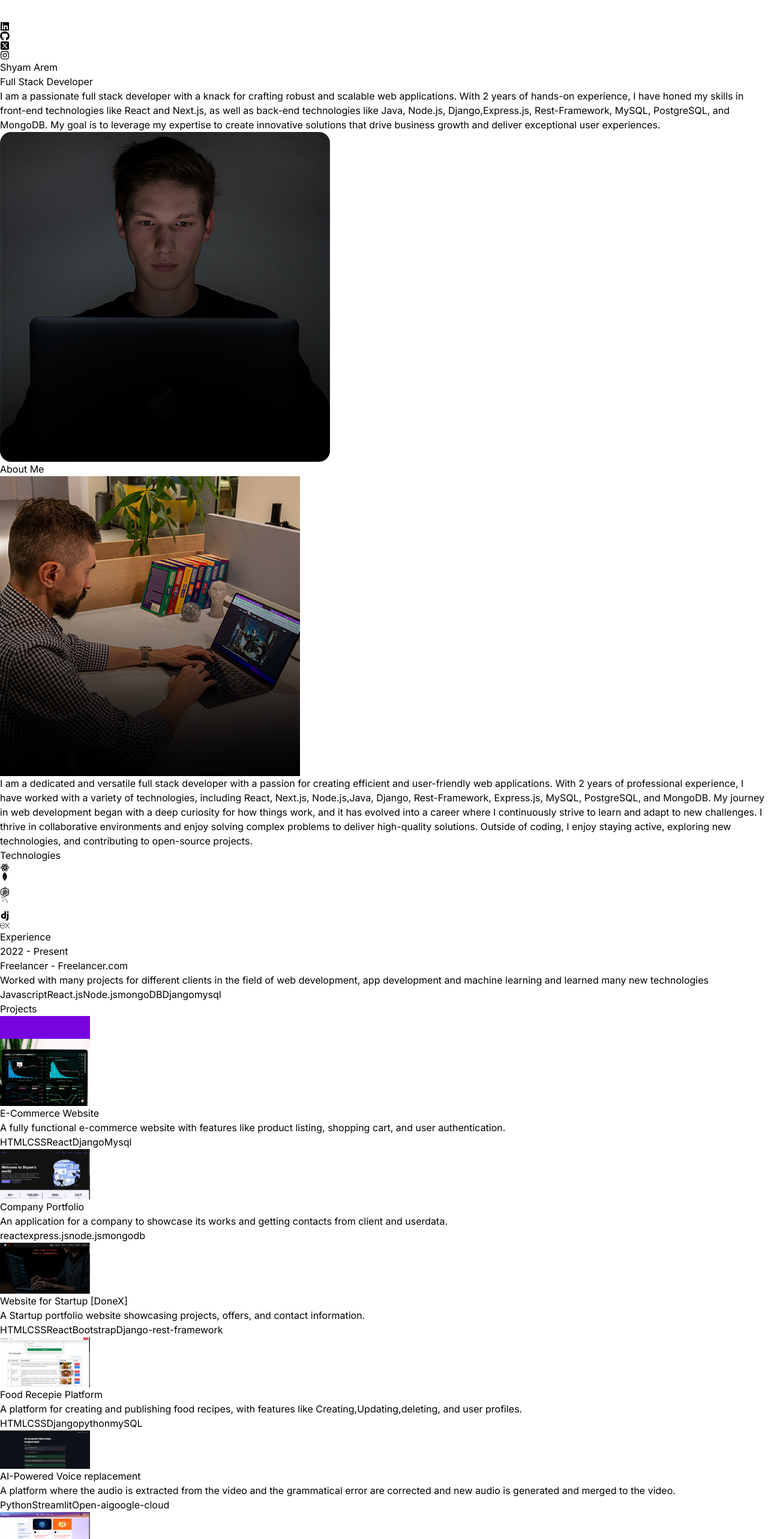
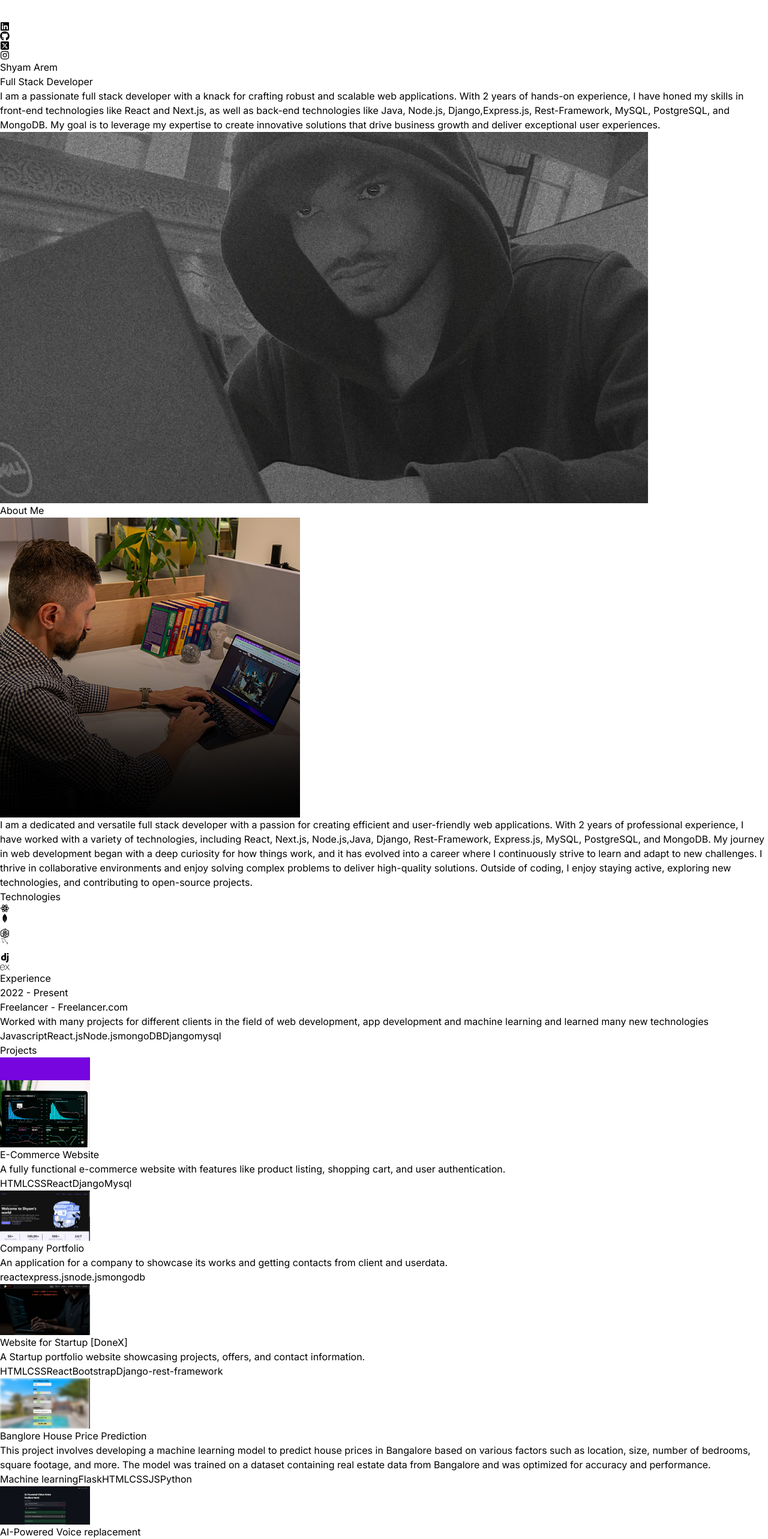
Before and after one commit to Shyam2615/my_portfolio, a React (Vite) app: page / in a window 1280 px wide. Shown: the top 2566 px of the page at 60% size. Built offline with nearby package versions, Linux system fonts and the light colour scheme.

Commit message:
added bhpp project

```diff
--- a/src/components/Hero.jsx
+++ b/src/components/Hero.jsx
@@ -47,13 +47,13 @@ const Hero = () => {
           </div>
         </div>
         <div className="w-full lg:w-1/2 lg:p-8">
-          <div className="flex justify-center">
+          <div className="flex justify-center mt-68 mx-50px">
             <motion.img
               initial={{ x: 100, opacity: 0 }}
               animate={{x:0, opacity:1}}
               transition={{duration:1, delay:1.2}}
               className="rounded"
-              src={profilePic}
+              src={dp}
               alt="Profile"
             />
           </div>
--- a/src/constants/index.js
+++ b/src/constants/index.js
@@ -4,7 +4,7 @@ import blogs from "../assets/projects/blogs.png";
 import project4 from "../assets/projects/project-4.jpg";
 import cp from "../assets/projects/cp.png"
 import donex from "../assets/projects/donex.png"
-import foodie from "../assets/projects/foodie.png"
+import bhpp from "../assets/projects/bhpp.png"
 
 export const HERO_CONTENT = `I am a passionate full stack developer with a knack for crafting robust and scalable web applications. With 2 years of hands-on experience, I have honed my skills in front-end technologies like React and Next.js, as well as back-end technologies like Java, Node.js, Django,Express.js, Rest-Framework, MySQL, PostgreSQL, and MongoDB. My goal is to leverage my expertise to create innovative solutions that drive business growth and deliver exceptional user experiences.`;
 
@@ -46,12 +46,12 @@ export const PROJECTS = [
     technologies: ["HTML", "CSS", "React", "Bootstrap", "Django-rest-framework"],
   },
   {
-    title: "Food Recepie Platform",
-    image: foodie,
-    link: "https://github.com/Shyam2615/RecipieBook",
+    title: "Banglore House Price Prediction",
+    image: bhpp,
+    link: "https://banglore-house-price-prediction-uw28.vercel.app/",
     description:
-      "A platform for creating and publishing food recipes, with features like Creating,Updating,deleting, and user profiles.",
-    technologies: ["HTML", "CSS", "Django", "python", "mySQL"],
+      "This project involves developing a machine learning model to predict house prices in Bangalore based on various factors such as location, size, number of bedrooms, square footage, and more. The model was trained on a dataset containing real estate data from Bangalore and was optimized for accuracy and performance.",
+    technologies: ["Machine learning", "Flask", "HTML", "CSS", "JS", "Python"],
   },
   {
     title: "AI-Powered Voice replacement",
```
Also changed, not shown: src/assets/projects/BHPP.png (added).
